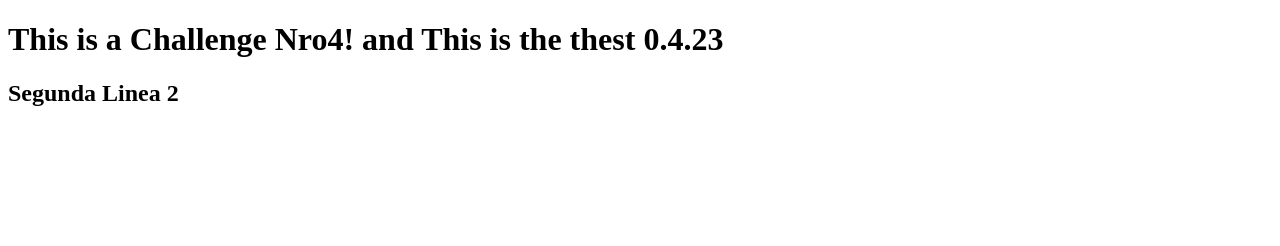
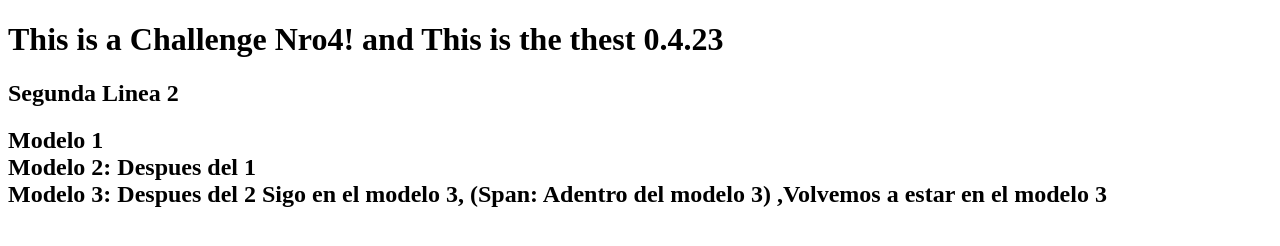
Before and after one commit to CristhianLucero/Coursea-DESARROLLO-WEB, a plain HTML site: page index.html in a window 1280 px wide. Drawn offline with Linux system fonts and the light colour scheme.

Commit message:
Anotaciones2

```diff
--- a/index.html
+++ b/index.html
@@ -1,6 +1,7 @@
 <!DOCTYPE html> <!-- Siempre al inicio --><!-- crtl+space para plantilla rapida -->
-<!-- Podemos comprobar que el cod es valido para todos los navegadores en el validador de W3C -->
+<!-- Podemos comprobar que el cod es valido en el validador de W3C -->
 <html> <!-- donde va todo -->
+
 <head> <!-- encabezado -->
 	<meta charset="utf-8"> <!-- para el conjunto de caracteres a utlizar -->
 	<meta name="viewport" content="width=device-width, initial-scale=1">
@@ -8,9 +9,18 @@
 	<!-- <br> para salto de linea -->
 	<!-- <hr> para regla horizontal  -->
 </head>
+
 <body> <!-- Todo lo visible para el usuario -->
 <h1 id="1">This is a Challenge Nro4! and This is the thest 0.4.23<h1> <!-- Pueden tener atributos -->
 <h2> Segunda Linea 2 <h2>
 
+<!-- Niveles -->
+<div> Modelo 1 </div> <div> Modelo 2: Despues del 1 </div> <!-- Nivel de linea -->
+<div> Modelo 3: Despues del 2 <!-- Nivel de Bloque -->
+	Sigo en el modelo 3,
+	<span> (Span: Adentro del modelo 3) </span>
+	,Volvemos a estar en el modelo 3
+</div>
+
 </body>
 </html>
```
